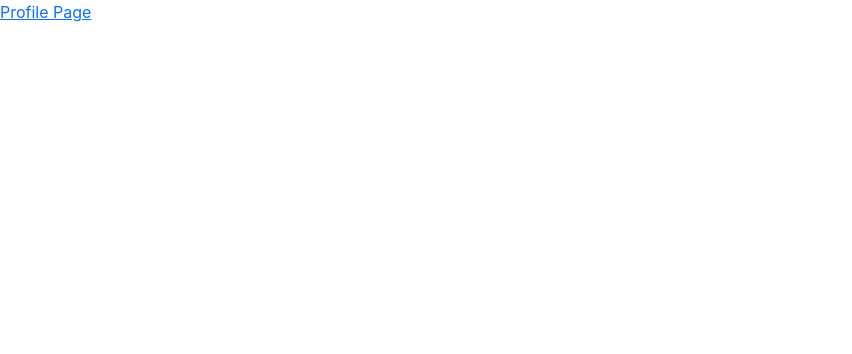
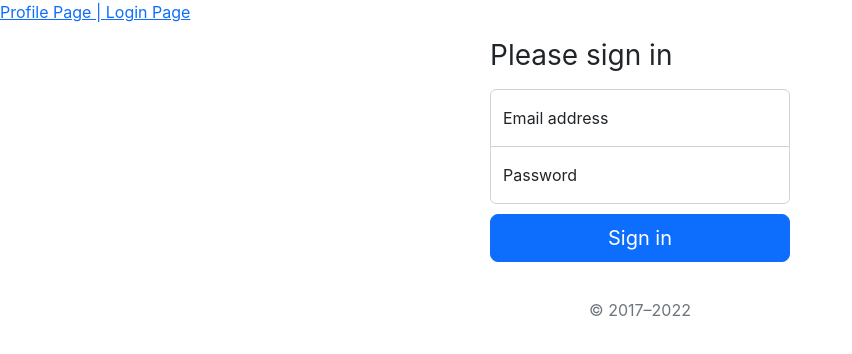
Before and after one commit to JacksonSchilling/web-dev-project, a React (Create React App) app: page /login in a window 1280 px wide. Before the commit this address had no page. Shown: the top 354 px of the page, without its empty margins (0-852 px from the left). Built offline with nearby package versions, Linux system fonts and the light colour scheme.

Commit message:
completed login page layout

```diff
--- a/src/App.js
+++ b/src/App.js
@@ -1,16 +1,20 @@
 import Profile from "./components/profile";
 import EditProfile from "./components/profile/EditProfile";
+import Login from "./components/login";
 import {BrowserRouter, Link, Route, Routes} from "react-router-dom";
 
 function App() {
   return (
     <div className="App">
             <BrowserRouter>
-                <Link to="/profile">Profile Page</Link>
+                <Link to="/profile">Profile Page | </Link>
+
+                <Link to="/login">Login Page </Link>
                 <div className="container">
                     <Routes>
                         <Route path="/profile" element={<Profile/>}/>
                         <Route path="/edit-profile" element={<EditProfile/>}/>
+                        <Route path="/login" element={<Login/>}/>
                     </Routes>
                 </div>
             </BrowserRouter>
--- /dev/null
+++ b/src/components/login/index.js
@@ -0,0 +1,33 @@
+import React from "react";
+import "./login.css"
+
+const Login = () => {
+    return (
+        <div className="form-signin w-100 m-auto">
+            <form>
+                <h1 className="h3 mb-3 fw-normal">Please sign in</h1>
+
+                <div className="form-floating">
+                    <input type="email" className="form-control"
+                           id="floatingInput"
+                           placeholder="name@example.com"/>
+                    <label htmlFor="floatingInput">Email address</label>
+                </div>
+                <div className="form-floating">
+                    <input type="password" className="form-control"
+                           id="floatingPassword" placeholder="Password"/>
+                    <label htmlFor="floatingPassword">Password</label>
+                </div>
+
+                <button className="w-100 btn btn-lg btn-primary"
+                        type="submit">Sign in
+                </button>
+                <p className="mt-5 mb-3 text-muted position-absolute top-25
+                start-50 translate-middle">&copy; 2017–2022</p>
+            </form>
+
+        </div>
+    )
+}
+
+export default Login
--- /dev/null
+++ b/src/components/login/login.css
@@ -0,0 +1,21 @@
+
+.form-signin {
+  max-width: 330px;
+  padding: 15px;
+}
+
+.form-signin .form-floating:focus-within {
+  z-index: 2;
+}
+
+.form-signin input[type="email"] {
+  margin-bottom: -1px;
+  border-bottom-right-radius: 0;
+  border-bottom-left-radius: 0;
+}
+
+.form-signin input[type="password"] {
+  margin-bottom: 10px;
+  border-top-left-radius: 0;
+  border-top-right-radius: 0;
+}
```
